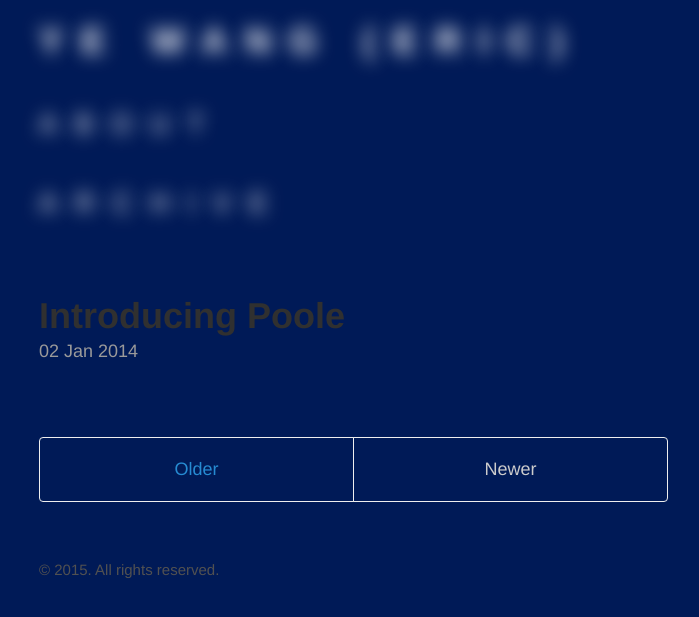
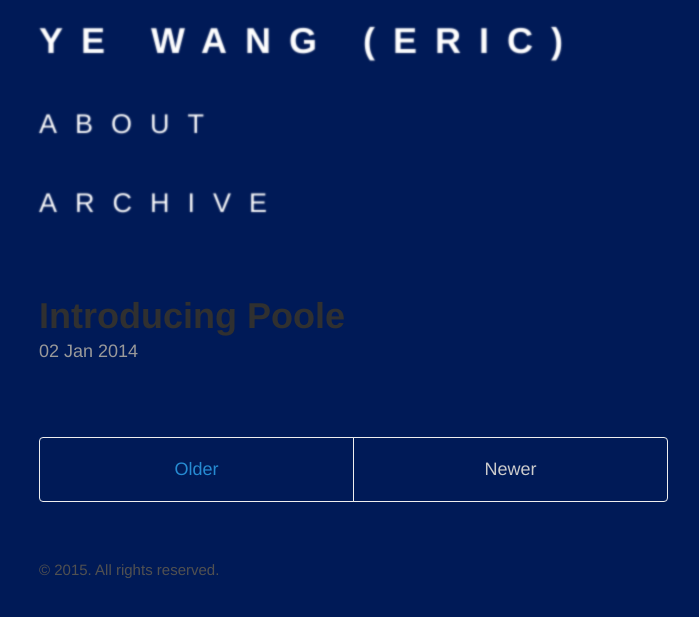
Before and after one commit to ericyewang/ericyewang.github.io, a Jekyll site: the page built from index.html, in a window 1280 px wide. Shown: the top 617 px of the page, without its empty margins (286-985 px from the left). Built offline with Jekyll 4.4.1, drawn with Linux system fonts in a browser that asks for light colours; the list of posts is cut into pages by our own code.

Commit message:
Update _masthead.scss

```diff
--- a/_sass/_masthead.scss
+++ b/_sass/_masthead.scss
@@ -19,7 +19,7 @@
     color: transparent;
     display: block;
     text-transform: uppercase;
-    text-shadow: 0rem 0rem 1rem #fff;
+    text-shadow: 0rem 0rem 0.1rem #fff;
     letter-spacing: 1rem;
     -webkit-transition: all 0.3s ease-in-out;
     -moz-transition: all 0.3s ease-in-out;
@@ -29,7 +29,7 @@
   }
   a:hover{
 	color: #fff;
-	text-shadow: 0rem 0rem 1rem #fff;
+	text-shadow: 0rem 0rem 0.1rem #fff;
 	padding-left: 1rem;
 }
 
@@ -43,6 +43,6 @@
 
 .masthead-title:hover {
   a {
-  	text-shadow: 0px 0px 1px #0d1a3a;
+  	text-shadow: 0px 0px 0.1px #0d1a3a;
   }
 }
```
